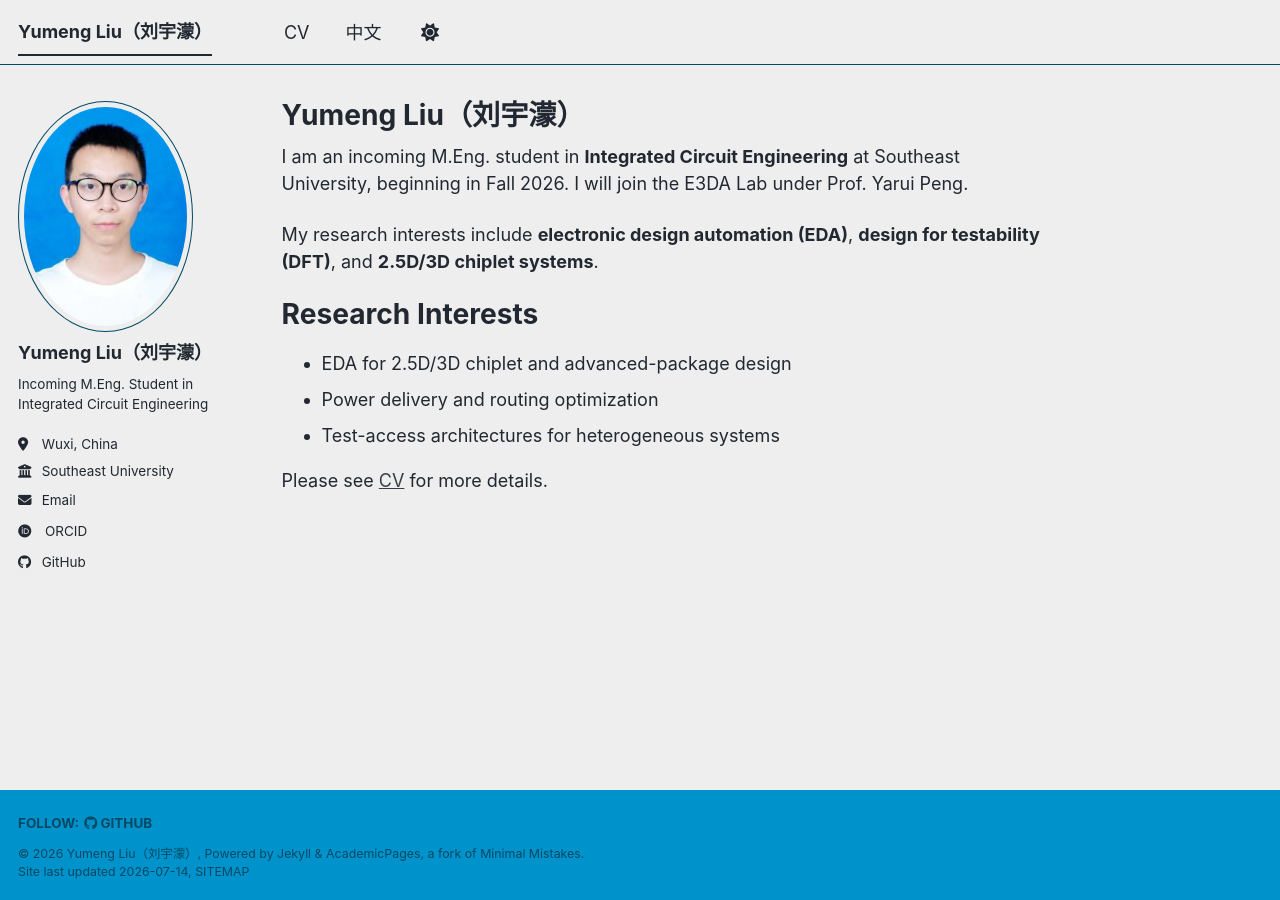
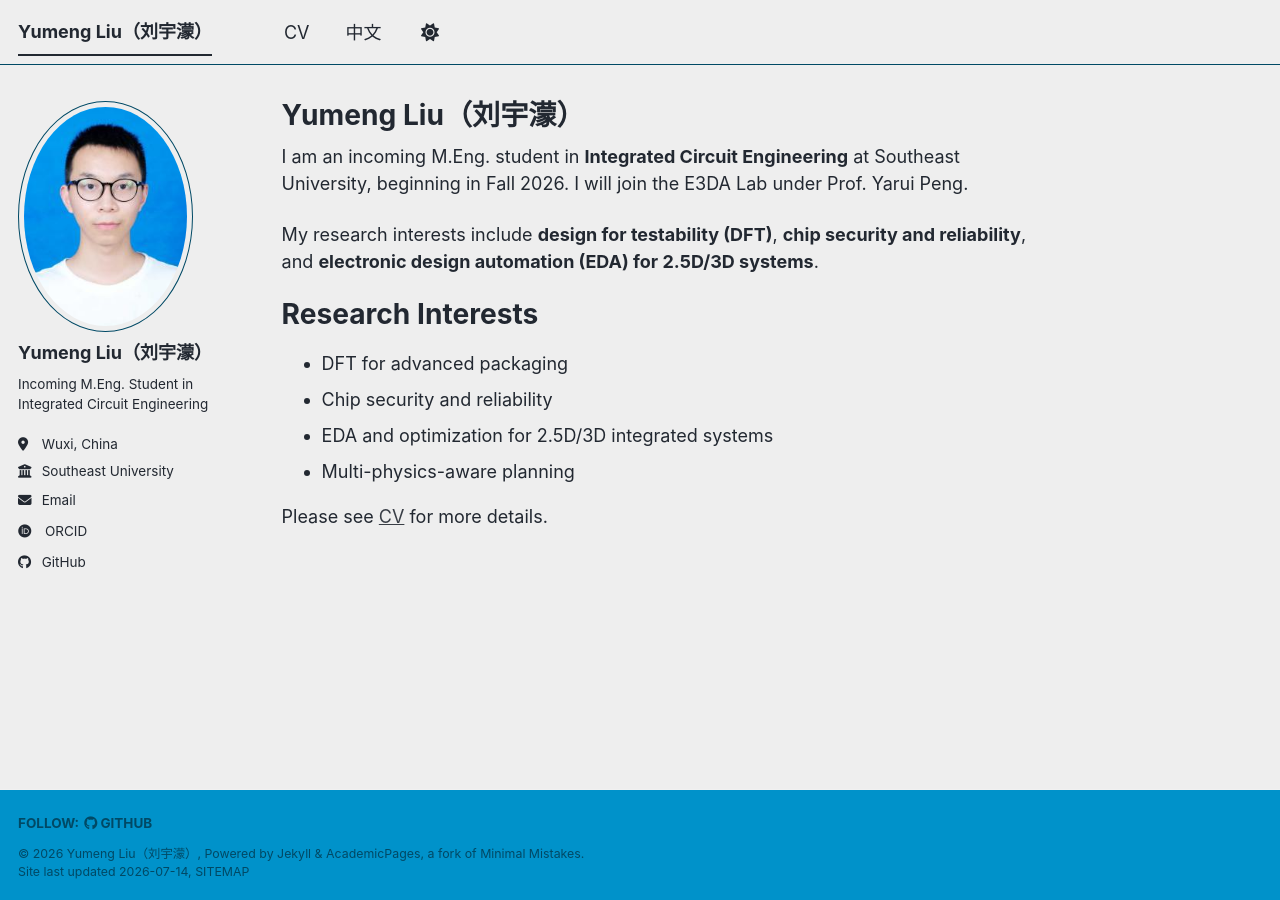
Before and after one commit to ymliu01/ymliu01.github.io, a Jekyll site: the page built from _pages/about.md, in a window 1280 px wide. Built offline with Jekyll 4.4.1, drawn with Linux system fonts in a browser that asks for light colours; a style sheet for code colours, icons or effects is not loaded.

Commit message:
research intrest

```diff
--- a/_config.yml
+++ b/_config.yml
@@ -12,7 +12,7 @@ site_theme               : "air" # The available themes options are "default", "
 title                    : "Yumeng Liu（刘宇濛）"
 title_separator          : "-"
 name                     : &name "Yumeng Liu（刘宇濛）"
-description              : &description "Yumeng Liu's academic homepage: electronic design automation, design for testability, and 2.5D/3D chiplet systems."
+description              : &description "Yumeng Liu's academic homepage: DFT for advanced packaging, chip security and reliability, EDA for 2.5D/3D systems."
 url                      : "https://ymliu01.github.io" # TODO: replace ymliu01 before publishing
                                                            # or if you already have some other page hosted on Github then use "https://[your GitHub username].github.io/[Your Repo Name]"
 baseurl                  : "" # the subpath of your site, e.g. "/blog"
--- a/_pages/about.md
+++ b/_pages/about.md
@@ -9,13 +9,14 @@ redirect_from:
 
 I am an incoming M.Eng. student in **Integrated Circuit Engineering** at Southeast University, beginning in Fall 2026. I will join the E3DA Lab under Prof. Yarui Peng.
 
-My research interests include **electronic design automation (EDA)**, **design for testability (DFT)**, and **2.5D/3D chiplet systems**.
+My research interests include **design for testability (DFT)**, **chip security and reliability**, and **electronic design automation (EDA) for 2.5D/3D systems**.
 
 Research Interests
 ======
 
-- EDA for 2.5D/3D chiplet and advanced-package design
-- Power delivery and routing optimization
-- Test-access architectures for heterogeneous systems
+- DFT for advanced packaging
+- Chip security and reliability
+- EDA and optimization for 2.5D/3D integrated systems
+- Multi-physics-aware planning
 
 Please see [CV](/cv/) for more details.
```
Also changed, not shown: _pages/cv.md (+4 -3 lines), _pages/zh.md (+5 -4 lines).
